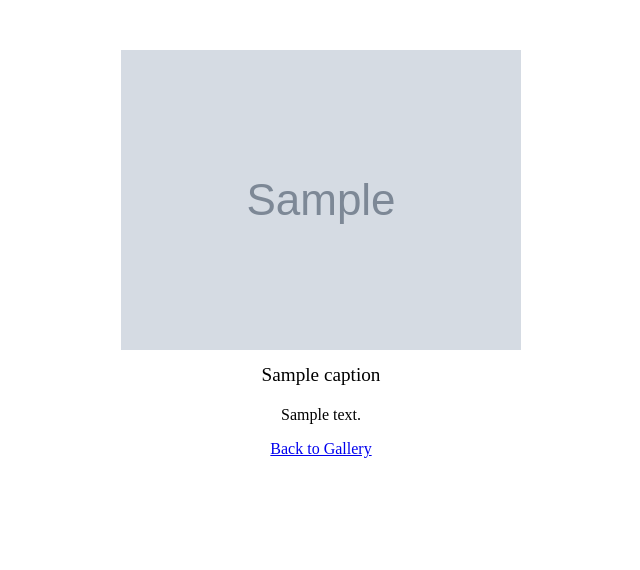
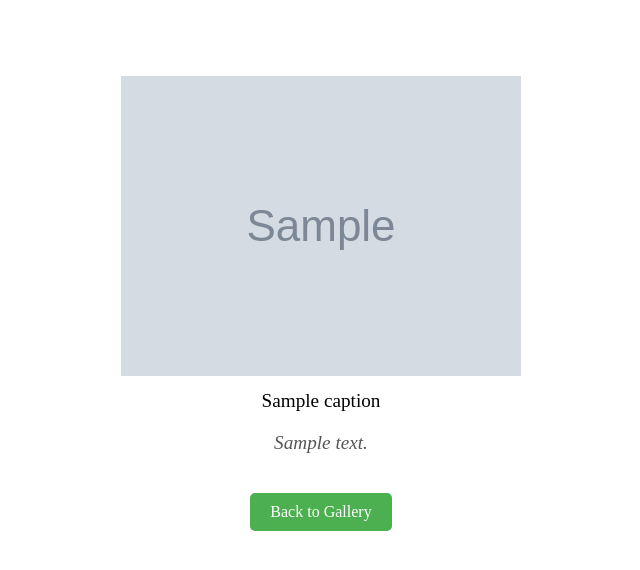
Before and after one commit to SundarMasetty/CloudNativeDevelopementProject, a Flask app: template templates/image_details.html in a window 1280 px wide. Shown: the top 570 px of the page, without its empty margins (319-959 px from the left). Run offline with Flask 3, Linux system fonts and the light colour scheme; the template is opened without the code that fills it: most values are stand-ins (such as "Sample title", 1, 10 or a date in 2020); grey boxes marked "Sample" are stand-in pictures.

Commit message:
Update image_details.html

```diff
--- a/templates/image_details.html
+++ b/templates/image_details.html
@@ -8,11 +8,13 @@
         .image-details-container {
             text-align: center;
             margin-top: 50px;
+            padding: 10px;
         }
 
         .image-details img {
-            max-width: 100%;
+            max-width: 90%;
             height: auto;
+            max-width: 500px; /* Ensure images don't grow too large */
         }
 
         .image-details figcaption {
@@ -21,8 +23,26 @@
         }
 
         .description {
-            font-size: 1em;
+            font-size: 1.2em;
             margin-top: 20px;
+            font-style: italic; /* Emphasize the text */
+            color: #555; /* Soft gray */
+        }
+
+        a {
+            display: inline-block;
+            margin-top: 20px;
+            padding: 10px 20px;
+            background-color: #4CAF50; /* Green button */
+            color: white;
+            text-decoration: none;
+            border-radius: 5px;
+            font-size: 16px;
+            transition: background-color 0.3s ease;
+        }
+
+        a:hover {
+            background-color: #45a049; /* Darker green on hover */
         }
     </style>
 </head>
@@ -31,12 +51,12 @@
     <div class="image-details-container">
         <figure class="image-details">
             <!-- Display the full image -->
-            <img src="{{ image_url }}" alt="{{ caption }}">
-            <figcaption>{{ caption }}</figcaption>
+            <img src="{{ image_url }}" alt="{{ caption }}" loading="lazy">
+            <figcaption>{{ caption if caption else "No Caption Available" }}</figcaption>
         </figure>
 
         <!-- Display the description -->
-        <p class="description">{{ description }}</p>
+        <p class="description">{{ description if description else "No Description Available" }}</p>
 
         <!-- Link to go back to the gallery -->
         <a href="{{ url_for('gallery') }}">Back to Gallery</a>
```
